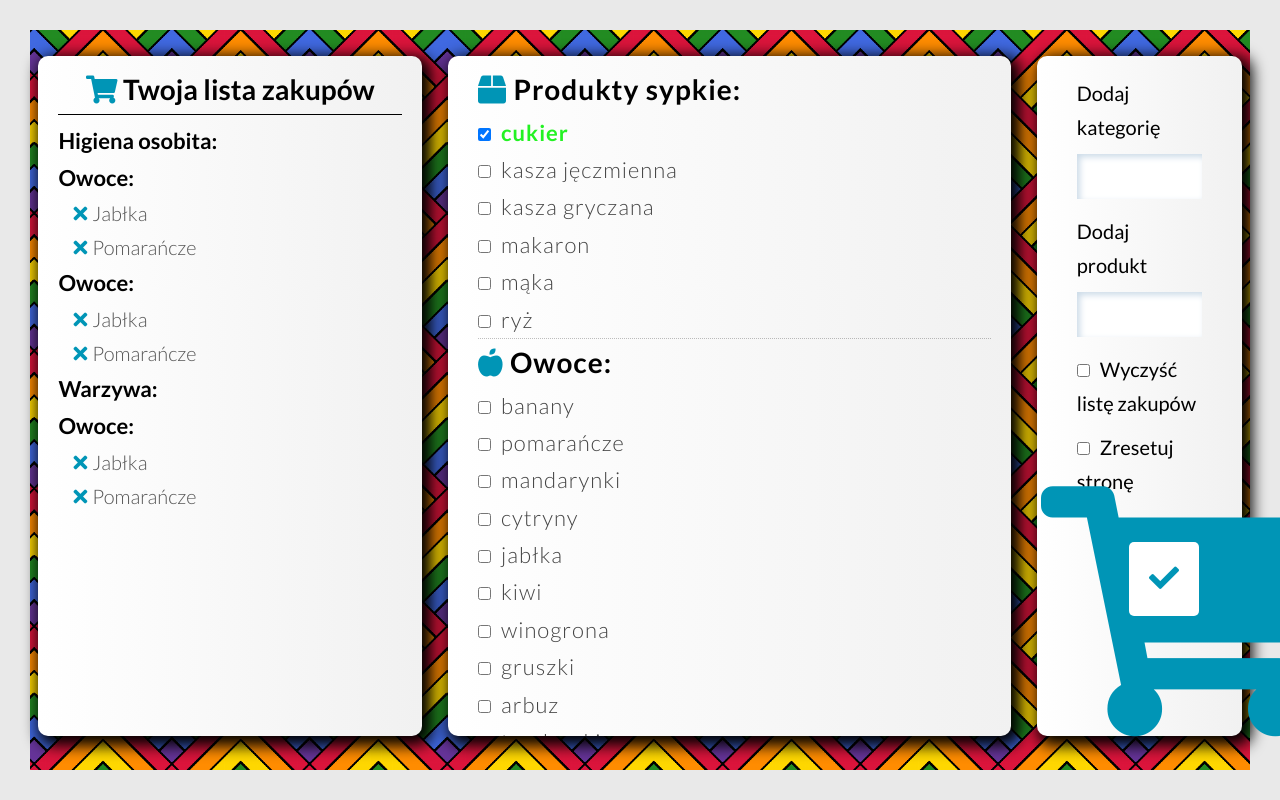
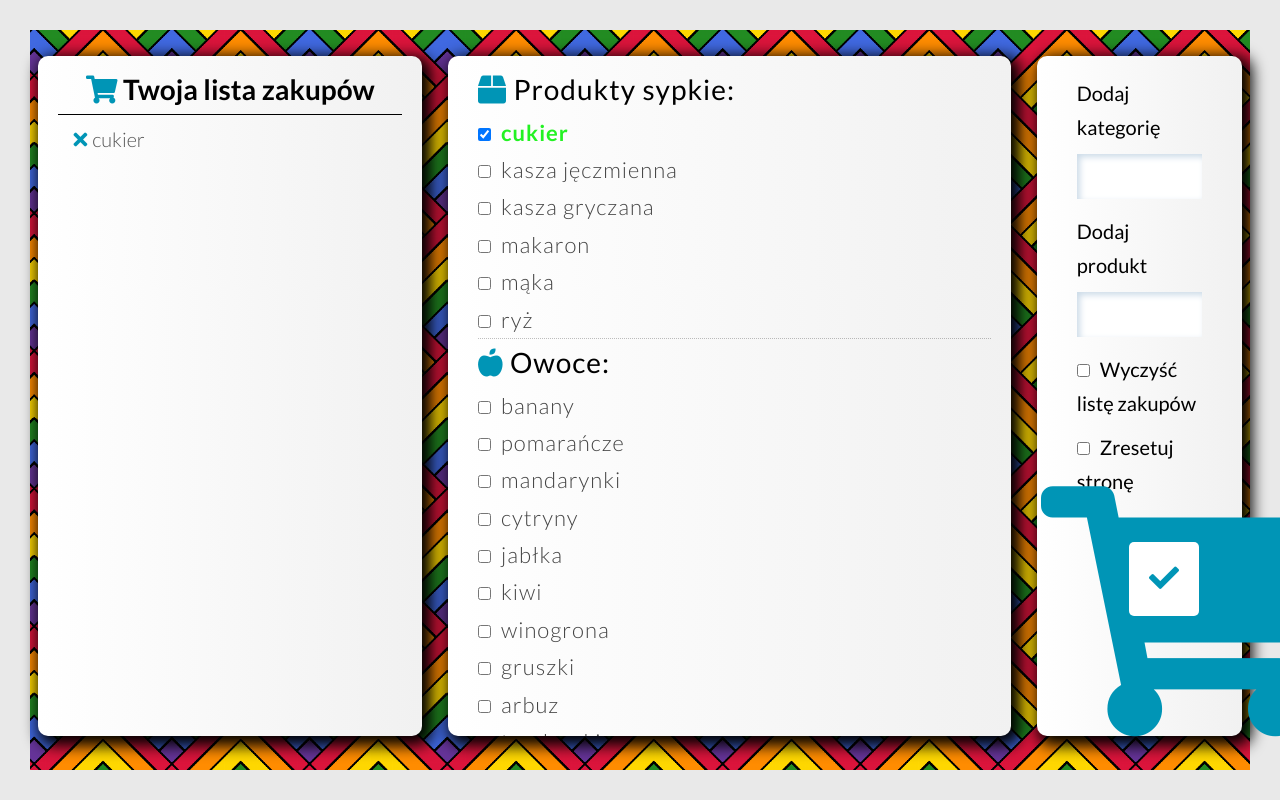
Before and after one commit to mateuszgielzecki/Shopping-list, a plain HTML site: page index.html in a window 1280 px wide. Both pictures are taken after a click on the checkbox 484 px from the left and 134 px from the top of the page. Shown: the top 800 px of the page. Drawn offline with Linux system fonts and the light colour scheme.

Commit message:
some changes

```diff
--- a/index.html
+++ b/index.html
@@ -18,30 +18,9 @@
   <div class="wrapper">
     <section class="shopping-list section">
       <h3><i class="fas fa-shopping-cart"></i> Twoja lista zakupów</h3>
+
       <ul class="main-list list">
-        <li class="product-category">Higiena osobita:</li>
-        <li class="product-category">
-          Owoce:
-          <ul>
-            <li class='item' data-number="1"><i class="fas fa-times"></i>Jabłka</li>
-            <li class='item' data-number="2"><i class="fas fa-times"></i>Pomarańcze</li>
-          </ul>
-        </li>
-        <li class="product-category">
-          Owoce:
-          <ul class="testowo">
-            <li class='item' data-number="1"><i class="fas fa-times"></i>Jabłka</li>
-            <li class='item' data-number="2"><i class="fas fa-times"></i>Pomarańcze</li>
-          </ul>
-        </li>
-        <li class="product-category">Warzywa:</li>
-        <li class="product-category">
-          Owoce:
-          <ul class="testowo">
-            <li class='item' data-number="1"><i class="fas fa-times"></i>Jabłka</li>
-            <li class='item' data-number="2"><i class="fas fa-times"></i>Pomarańcze</li>
-          </ul>
-        </li>
+
       </ul>
     </section>
 
--- a/script.js
+++ b/script.js
@@ -3,28 +3,51 @@ const submitBtn = document.querySelector('.submit-btn');
 const listOfProducts = document.querySelector('.list-of-products');
 const errorContainer = document.querySelector('.error-container');
 
-const item = [...document.querySelectorAll('.item')];
-const deletedItem = [...document.querySelectorAll('.fa-times')];
+const inputs = [...document.querySelectorAll('.list-of-products li ul li input')];
+const mainLi = [...document.querySelectorAll('.list-of-products li ul li')];
 
-const inputs = [...document.querySelectorAll('.list-of-products li ul li input')]
+let dataNumber = 1
+mainLi.forEach(li => li.setAttribute('data-number', `${dataNumber++}`))
 
-item.forEach(item => {
-    item.addEventListener('click', () => {
-        item.classList.toggle('mark')
+const mainList = document.querySelector('.main-list')
 
+inputs.forEach(input => {
 
-    })
+    input.addEventListener('click', () => {
+
+        if (input.checked === true) {
+            const inputClosest = input.closest('li')
+            inputClosest.classList.add('active');
+            console.dir(inputClosest.attributes[0].value);
+            const itemValue = input.closest('li').textContent;
+            mainList.insertAdjacentHTML('beforeend', `<li class='item' data-number="${inputClosest.attributes[0].value}"><i class="fas fa-times"></i>${itemValue}</li>`)
+            markAndDelete()
+        } else {
+            input.closest('li').classList.remove('active')
+        }
+    });
+
 })
 
-deletedItem.forEach(item => {
-    item.addEventListener('click', () => {
-        item.closest('li').remove();
+const markAndDelete = function () {
 
-        const productCategory = [...document.querySelectorAll('.product-category')];
+    let deletedItem = [...document.querySelectorAll('.fa-times')];
+    let item = [...document.querySelectorAll('.item')];
 
-    })
-})
+    item.forEach(item => {
+        item.addEventListener('click', () => {
+            item.classList.add('mark');
+        });
+    });
 
+    deletedItem.forEach(item => {
+        item.addEventListener('click', () => {
+            item.closest('li').remove();
+
+            // const productCategory = [...document.querySelectorAll('.product-category')];
+        });
+    });
+};
 
 // Add new category
 let newLiCategory
@@ -50,18 +73,8 @@ const addNewCategory = function () {
 
 const clickBtn = function (e) {
     e.preventDefault();
-
     addNewCategory();
-
 };
-
-inputs.forEach(input => {
-    input.addEventListener('click', () => {
-        if (input.checked === true) input.closest('li').classList.add('active');
-        if (input.checked === false) input.closest('li').classList.remove('active')
-    })
-})
-
 
 categoryField.addEventListener('keydown', () => errorContainer.classList.remove('active'))
 submitBtn.addEventListener('click', clickBtn);
--- a/style.css
+++ b/style.css
@@ -60,17 +60,15 @@ body {
   border-bottom: 0.1rem solid #000000;
 }
 
-.main-list li li {
+.main-list li {
   cursor: pointer;
 }
 
 ul {
   list-style-type: none;
-  font-weight: 700;
-  font-size: 2.2rem;
 }
 
-.shopping-list li ul li {
+.shopping-list li {
   margin-left: 1.5rem;
   font-weight: 300;
   color: #555;
```
